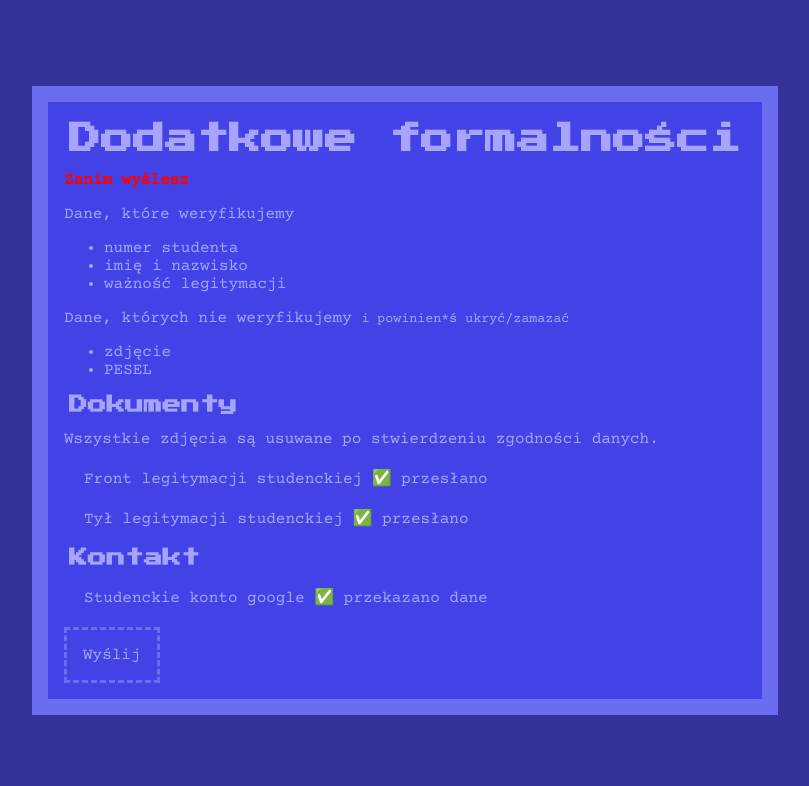
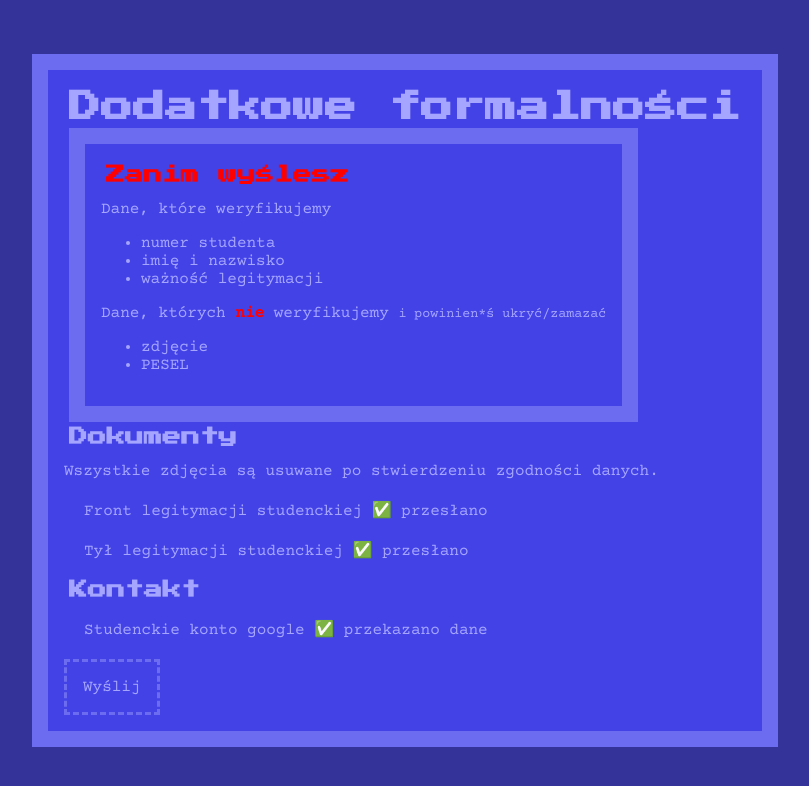
Before and after one commit to pjatk21/pjatk-cat-guard, a Python web app: template templates/upload.html in a window 1280 px wide. Shown: the top 786 px of the page, without its empty margins (235-1044 px from the left). Run offline with Jinja, Linux system fonts and the light colour scheme; the template is opened without the code that fills it: most values are stand-ins (such as "Sample title", 1, 10 or a date in 2020); some libraries are stand-ins or nearby versions.

Commit message:
Make disclaimers more distinctive

```diff
--- a/templates/upload.html
+++ b/templates/upload.html
@@ -8,18 +8,21 @@
     <div class="content-frame">
         <h1>Dodatkowe formalności</h1>
         {% if not vr.photo_front or not vr.photo_back %}
-        <p style="color: red; font-weight: bold">Zanim wyślesz</p>
+            <div class="content-frame">
+                <h3 style="color: red; font-weight: bold">Zanim wyślesz</h3>
                 <p>Dane, które weryfikujemy</p>
                 <ul>
                     <li>numer studenta</li>
                     <li>imię i nazwisko</li>
                     <li>ważność legitymacji</li>
                 </ul>
-            <p>Dane, których nie weryfikujemy <small>i powinien*ś ukryć/zamazać</small></p>
+                <p>Dane, których <b style="color: red">nie</b> weryfikujemy <small>i powinien*ś ukryć/zamazać</small>
+                </p>
                 <ul>
                     <li>zdjęcie</li>
                     <li>PESEL</li>
                 </ul>
+            </div>
         {% else %}
             <p>Status zgłoszenia: <span style="font-weight: bold; color: greenyellow">{{ vr.state.value }}</span></p>
         {% endif %}
```
Lines whose indentation alone changed are shown as unchanged.
